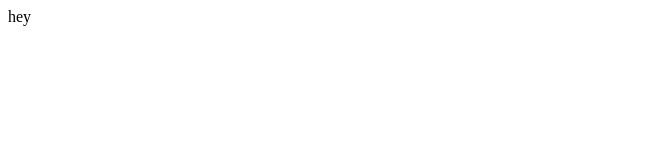
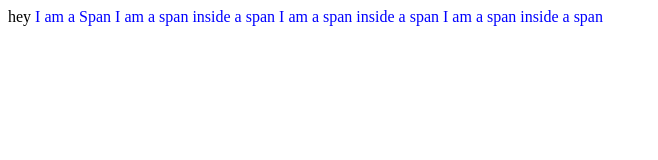
Before and after one commit to nacheetah/Notion, a plain HTML site: page src/index.html in a window 1280 px wide. Shown: the whole page, without its empty margins (0-658 px from the left). Drawn offline with Linux system fonts and the light colour scheme.

Commit message:
rearranged files

```diff
--- a/src/myNotion/Assets/constructor.js
+++ b/src/core/constructor.js
@@ -202,7 +202,12 @@ let curr = `<div class="Old DOM Class" unchecked>old guy</div>`
 let neww = `
 hey
 <!--na wa for you oh -->
-<span role="email" unchecked style="color: white;" class="Working You Stupid Bitch-ass">I am a Span <span role="password" class="inner-span spanner">I am a span inside a span</span><div class="divider division diva">And I'm a div</div>    </span>`
+<span accesskey="nopeeeee" role="email" checked style="color: blue;" class="working you stupid bitch-asss">
+    I am a Span
+    <span class="inner-span spanner spannest">I am a span inside a span</span>
+    <span class="inner-span spanner spannest">I am a span inside a span</span>
+    <span class="inner-span spanner spannest">I am a span inside a span</span>
+</span>`
 
 let currrMap = __d.mapAttrs($$.selector("#inject-App"));
 let newwMap =  __d.mapAttrs(__d.parseToHtml(neww));
--- /dev/null
+++ b/src/core/detect.js
@@ -0,0 +1 @@
+'use strict';
--- a/src/myNotion/Assets/dom.js
+++ b/src/core/dom.js
@@ -248,57 +248,58 @@ var diffAttrs = function (tempAttrMap, DOMNode) {
         let currAttrMapObj = currAttrMap[index];
         let similarAttrs = [];
 
-        console.log(currAttrMap[index])
+        console.log(currAttrMap[index]);
+        console.log(currAttrNames);
 
         // Take all similar Attributes and put them in a new array
         currAttrNames.forEach(function (currAttrName, index) {
             for (let h = 0; h < newAttrNames.length; h++) {
                 if (currAttrName === newAttrNames[h]) {
+                    console.log(currAttrName)
                     similarAttrs.push(currAttrName);
                     currAttrNames.splice(index, 1);
                 }
             }
         })
 
+        console.log(currAttrNames);
+        console.log(similarAttrs);
+
         // Modify pre-existing attributes
-        newAttrNames.forEach(function (newAttrName, index) {
-            for (let j = 0; j < similarAttrs.length; j++) {
-                if (newAttrName === similarAttrs[j]) {
+        similarAttrs.forEach(function (similarAttrName, index) {
 
-                    console.log(newAttrName)
+            console.log(similarAttrName)
 
             // If it the node property then return
-                    if (newAttrName === "node") return;
+            if (similarAttrName === "node") return;
 
             // Remove similar attributes from the template value
             newAttrNames.splice(index, 1);
 
             // If the similar attribute is a class then only add new values, and remove values no longer in template class
-                    if (newAttrName === "class") {
-                        console.log(attrObj[newAttrName])
-                        for (let i = 0; i < currAttrMapObj[newAttrName].length; i++) {
-                            attrObj[newAttrName].forEach(function (classVal) {
+            if (similarAttrName === "class") {
+                console.log(attrObj[similarAttrName])
+                for (let i = 0; i < currAttrMapObj[similarAttrName].length; i++) {
+                    attrObj[similarAttrName].forEach(function (classVal) {
 
                         // If class value is on current and template UI leave it alone, else it's new so add it
-                                if (classVal === currAttrMapObj[newAttrName][i]) {
+                        if (classVal === currAttrMapObj[similarAttrName][i]) {
+                            // alert(classVal)
                             return;
                         }
-                                else if (classVal !== currAttrMapObj[newAttrName][i]) {
+                        else if (classVal !== currAttrMapObj[similarAttrName][i]) {
+                            console.log(classVal)
                             currAttrMapObj.node.classList.add(classVal);
-                                    currAttrMapObj.node.classList.remove(currAttrMapObj[newAttrName][i]);
                             return;
                         }
                     })
                 }
-                        return;
             }
 
             // if it isn't a class attribute then only update if the current and template values aren't the same
             else {
-                        if (currAttrMapObj[newAttrName] === attrObj[newAttrName]) return;
-                        currAttrMapObj.node.setAttribute(newAttrName, attrObj[newAttrName]);
-                    }
-                }
+                if (currAttrMapObj[similarAttrName] === attrObj[similarAttrName]) return;
+                currAttrMapObj.node.setAttribute(similarAttrName, attrObj[similarAttrName]);
             }
         })
 
--- a/src/index.html
+++ b/src/index.html
@@ -10,9 +10,9 @@
     <section id="inject-App"  checkeddd>
         hey
         <!--na wa for you oh -->
-        <span role="text" checked style="color: black;" class="Stupid Stupid Crazy Tall Dark And Caring">
+        <span accesskey="yepp" role="text" checked style="color: black;" class="Stupid Stupid Crazy Tall Dark And Caring">
             I am a Span
-            <span role="pass" class="inner-span">I am a span inside a span</span>
+            <span class="inner-span spaniard">I am a span inside a span</span>
 
         </span>
     </section>
@@ -31,7 +31,7 @@
 
 
 
-    <script type="module" src="./myNotion/Assets/constructor.js"></script>
+    <script type="module" src="./core/constructor.js"></script>
     <!-- <script src="./myNotion/helpers.js"></script> -->
 </body>
 </html>
```
Also changed, not shown: src/core/helpers.js (renamed from src/myNotion/Assets/helpers.js), src/core/sample.txt (renamed from src/myNotion/Assets/sample.txt), src/myNotion/Views/Result.js (deleted), src/myNotion/Views/Search.js (deleted), src/router/router.js (added), src/tracer/tracer.js (added). Lines whose indentation alone changed are shown as unchanged.
